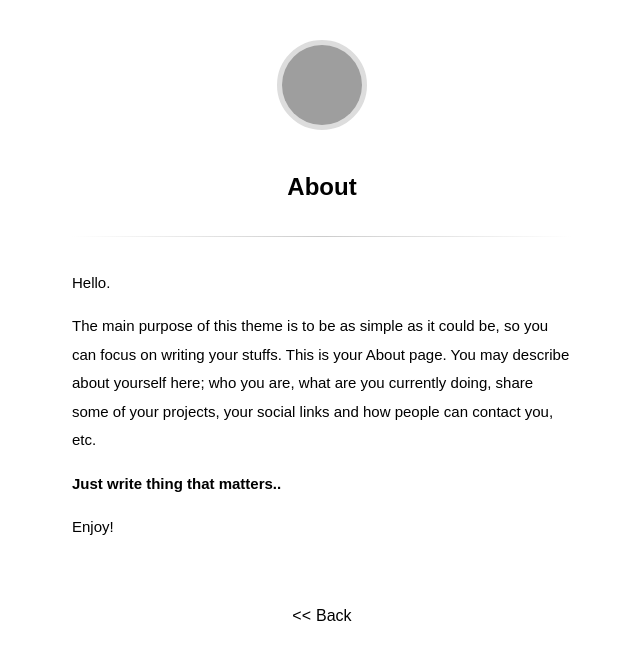
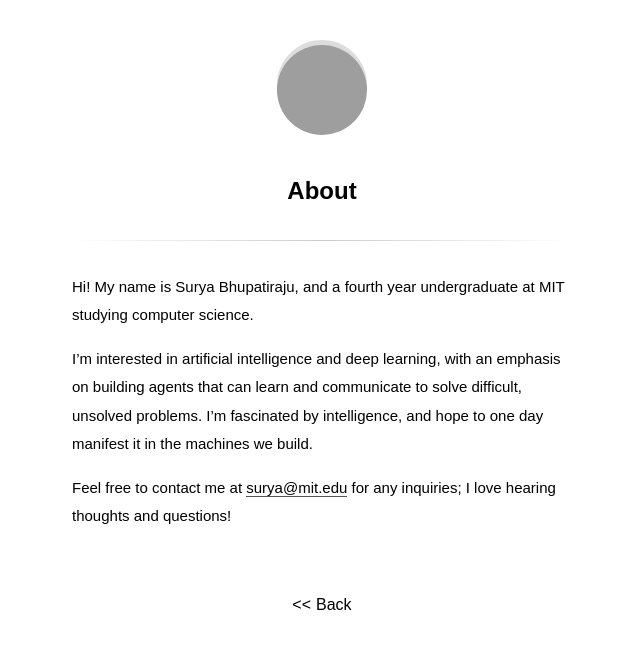
Before and after one commit to suryabhupa/suryabhupa.github.io, a Jekyll site: the page built from about.md, in a window 1280 px wide, cut to the strip 0-660 px from the top of the page. Shown: the whole strip, without its empty margins (318-958 px from the left). Built offline with Jekyll 4.4.1, drawn with Linux system fonts in a browser that asks for light colours; some web fonts are replaced; grey boxes are pictures that could not be loaded.

Commit message:
update about

```diff
--- a/_config.yml
+++ b/_config.yml
@@ -7,7 +7,7 @@ google_analytics:   UA-85438373-1 # Put your Google Analytics code
 # Author Info
 author_name:        "Surya Bhupatiraju"
 author_email:       surya@mit.edu
-author_gravatar:    2ae2220d52b21a6a3521843df6f97a8ae # Gravatar md5 hash
+author_gravatar:    ae2220d52b21a6a3521843df6f97a8ae# Gravatar md5 hash
 twitter_username:   suryabhupa
 
 # Site Settings
--- a/about.md
+++ b/about.md
@@ -3,10 +3,8 @@ layout: page
 title: About
 ---
 
-Hello.
+Hi! My name is Surya Bhupatiraju, and a fourth year undergraduate at MIT studying computer science.
 
-The main purpose of this theme is to be as simple as it could be, so you can focus on writing your stuffs. This is your About page. You may describe about yourself here; who you are, what are you currently doing, share some of your projects, your social links and how people can contact you, etc.
+I'm interested in artificial intelligence and deep learning, with an emphasis on building agents that can learn and communicate to solve difficult, unsolved problems. I'm fascinated by intelligence, and hope to one day manifest it in the machines we build.
 
-**Just write thing that matters..**
-
-Enjoy!
+Feel free to contact me at <surya@mit.edu> for any inquiries; I love hearing thoughts and questions!
```
Also changed, not shown: _posts/2016-10-08-hello-world.md (+1 -3 lines).
